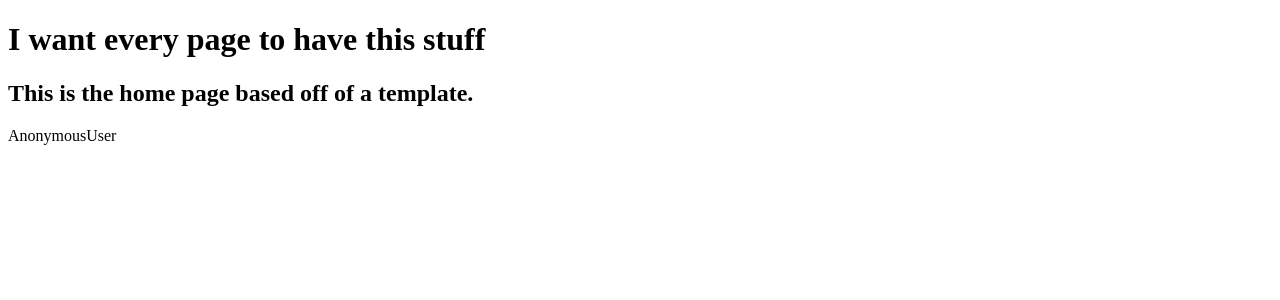
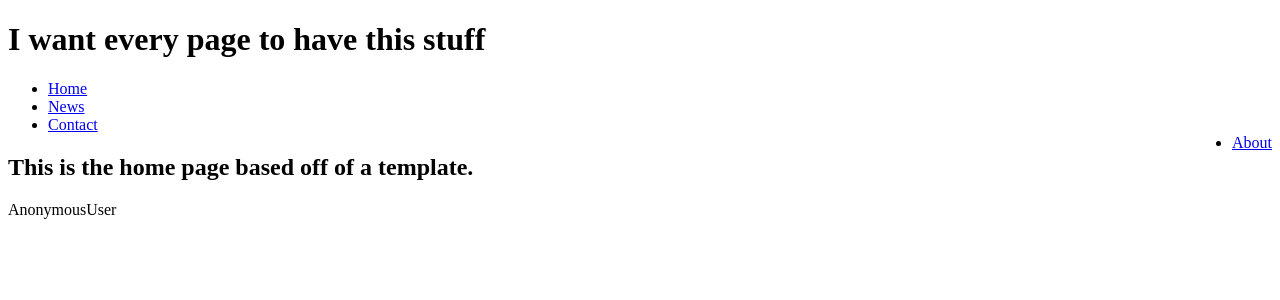
Before and after one commit to Korbin-Dansie/TryDjango, a Django app: page / in a window 1280 px wide. Shown: the top 300 px of the page. Run offline with Django 4.2, Linux system fonts and the light colour scheme.

Commit message:
Include a navbar in base html

```diff
--- a/templates/base.html
+++ b/templates/base.html
@@ -9,6 +9,7 @@
 
 <body>
     <h1>I want every page to have this stuff</h1>
+    {% include 'navbar.html' %}
   <main>
     {% block content %}
     {% endblock %}
--- /dev/null
+++ b/templates/navbar.html
@@ -0,0 +1,6 @@
+<ul>
+    <li><a href="#home">Home</a></li>
+    <li><a href="#news">News</a></li>
+    <li><a href="#contact">Contact</a></li>
+    <li style="float:right"><a class="active" href="#about">About</a></li>
+  </ul>
```
